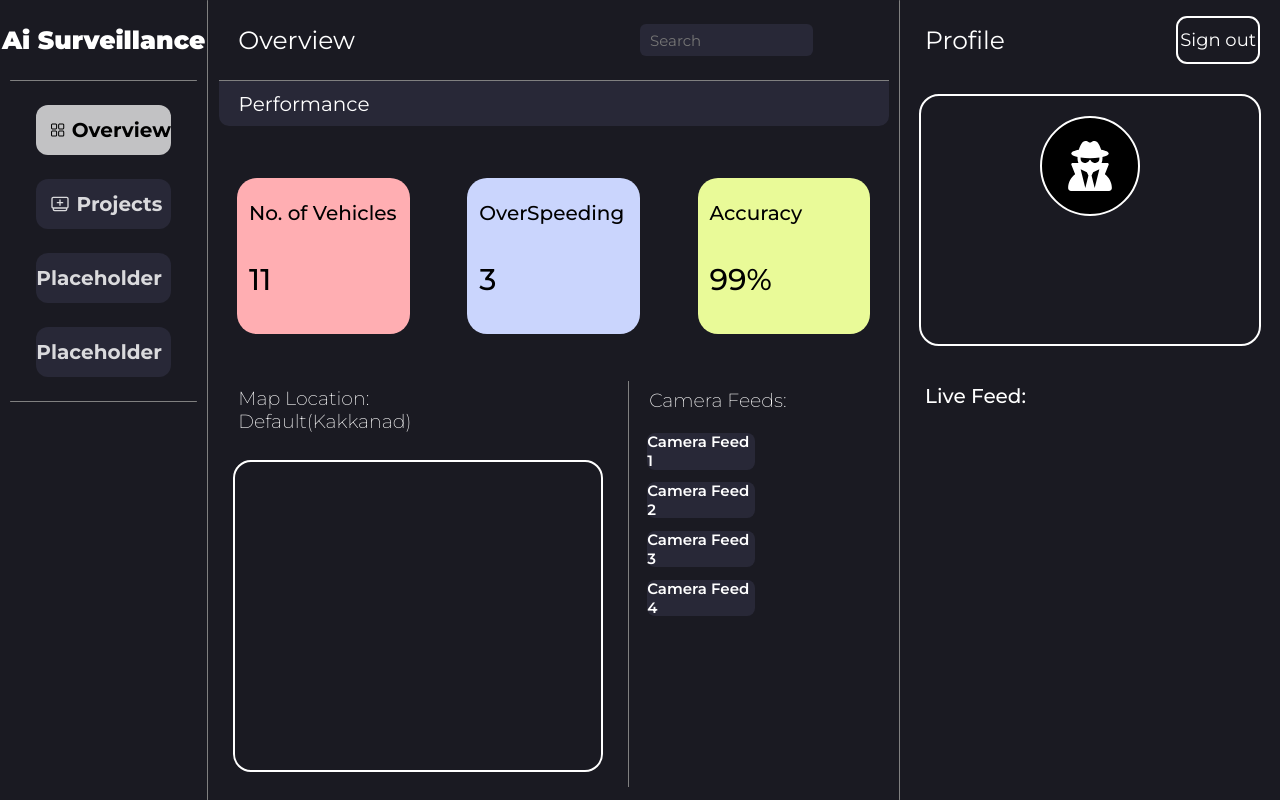
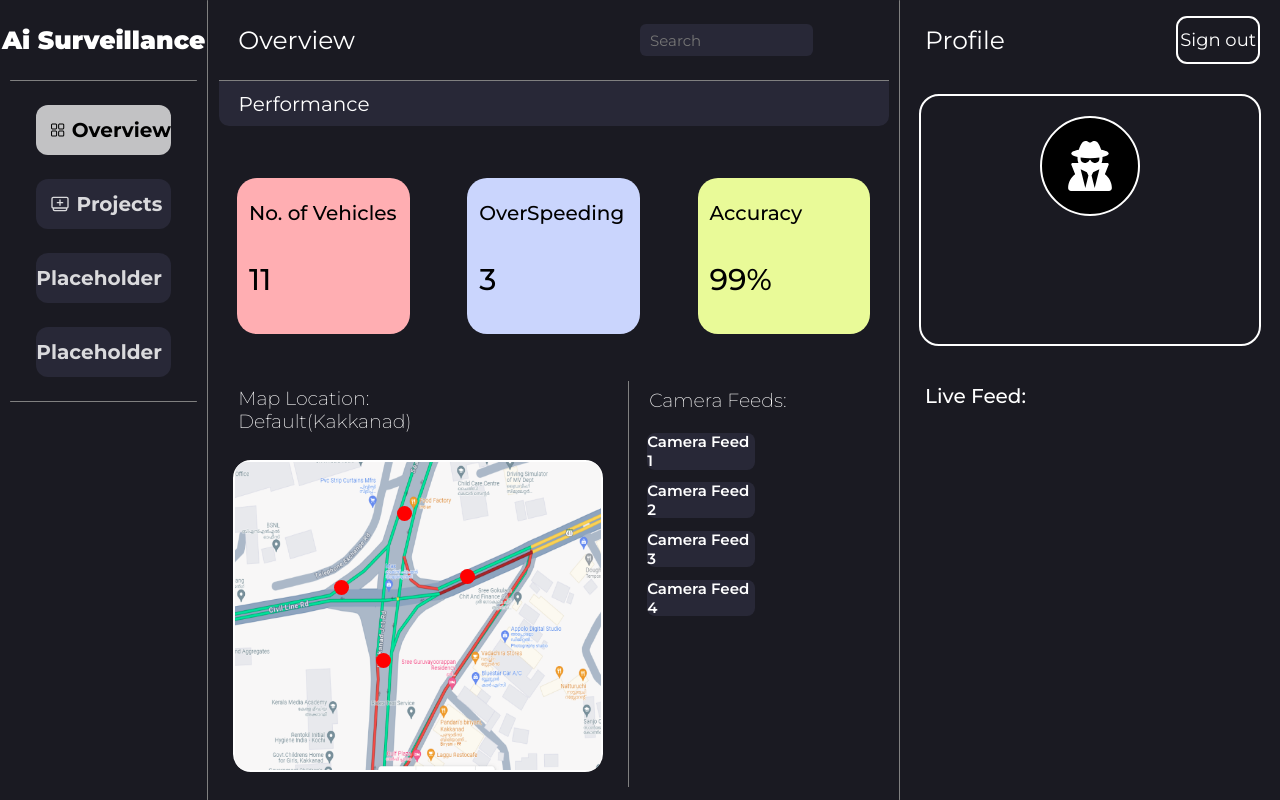
Before and after one commit to UnparallelStudios/ai-speed-frontend, a React (Vite) app: page /dashboard in a window 1280 px wide. Built offline with nearby package versions, Linux system fonts and the light colour scheme; no server answers; grey boxes are pictures that could not be loaded.

Commit message:
mapfeed update + login integration

```diff
--- a/src/pages/Dashboard/components/DashboardComp/LocationMap/index.jsx
+++ b/src/pages/Dashboard/components/DashboardComp/LocationMap/index.jsx
@@ -1,9 +1,61 @@
+import { useState } from "react";
 import "./index.scss";
 
 function LocationMap({ locationId }) {
   if (locationId == null) {
     locationId = "Default(Kakkanad)";
   }
+
+  const [activeFeedItem, setActiveFeedItem] = useState("");
+  const [activePointerItem, setActivePointerItem] = useState("");
+
+  const CameraFeedItem = ({ title, onClick, active }) => {
+    return (
+      <a
+        className={active ? "feeds-list-item--active" : "feeds-list-item"}
+        onClick={onClick}
+      >
+        {title}
+      </a>
+    );
+  };
+
+  const FeedPointerItem = ({ active, topValue, leftValue }) => {
+    console.log(active);
+    if (active == false) {
+      return (
+        <div
+          className="map-pointer"
+          style={{ top: topValue, left: leftValue }}
+        ></div>
+      );
+    } else {
+      return (
+        <div
+          className="map-pointer--active "
+          style={{ top: topValue, left: leftValue }}
+        ></div>
+      );
+    }
+  };
+
+  const cameraFeedElements = [
+    { title: "Camera Feed 1", key: 0 },
+    { title: "Camera Feed 2", key: 1 },
+    { title: "Camera Feed 3", key: 2 },
+    { title: "Camera Feed 4", key: 3 },
+  ];
+
+  const feedPointerElements = [
+    { top: "40%", left: "30%", key: 0 },
+    { top: "20%", left: "45%", key: 1 },
+    { top: "37%", left: "60%", key: 2 },
+    { top: "60%", left: "40%", key: 3 },
+  ];
+
+  const handleActiveFeedItem = (index) => {
+    setActiveFeedItem(index);
+  };
 
   return (
     <>
@@ -16,7 +68,20 @@ function LocationMap({ locationId }) {
             </div>
           </div>
           <div className="map-display-container">
-            <div className="full-size-map-display"></div>
+            <div className="full-size-map-display">
+              <img
+                className="map-image-1"
+                src="src/pages/Dashboard/dashAssets/mapimage.png"
+              ></img>
+            </div>
+            {feedPointerElements.map((item, index) => (
+              <FeedPointerItem
+                key={item.key}
+                topValue={item.top}
+                leftValue={item.left}
+                active={index === activeFeedItem}
+              />
+            ))}
           </div>
         </div>
         <div className="divider-3"></div>
@@ -27,10 +92,14 @@ function LocationMap({ locationId }) {
           <div className="camera-feeds">
             {/* links need to be reworked for further dev */}
             <div className="feeds-list">
-              <a>Camera Feed 1</a>
-              <a>Camera Feed 2</a>
-              <a>Camera Feed 3</a>
-              <a>Camera Feed 4</a>
+              {cameraFeedElements.map((item, index) => (
+                <CameraFeedItem
+                  key={item.key}
+                  title={item.title}
+                  active={index === activeFeedItem}
+                  onClick={() => handleActiveFeedItem(index)}
+                />
+              ))}
             </div>
           </div>
         </div>
--- a/src/pages/Dashboard/components/DashboardComp/LocationMap/index.scss
+++ b/src/pages/Dashboard/components/DashboardComp/LocationMap/index.scss
@@ -33,6 +33,7 @@
         display: flex;
         justify-content: center;
         align-items: center;
+        position: relative;
 
         .full-size-map-display {
             height: 85%;
@@ -76,7 +77,7 @@
             font-size: 15px;
             font-weight: 600;
 
-            a {
+            .feeds-list-item {
                 height: 20%;
                 width: 40%;
                 display: flex;
@@ -87,11 +88,41 @@
                 background-color: #282837;
             }
 
+            .feeds-list-item--active {
+                height: 20%;
+                width: 40%;
+                display: flex;
+                margin-left: 18px;
+                align-items: center;
+                justify-content: center;
+                border-radius: 8px;
+                color: black;
+                background-color: rgba(255, 255, 255, 0.733);
+            }
+
             a:hover {
                 background-color: rgba(255, 255, 255, 0.686);
                 color: black;
+                cursor: pointer;
             }
         }
     }
 
 }
+
+.map-pointer {
+    height: 15px;
+    width: 15px;
+    position: absolute;
+    background-color: red;
+    border-radius: 15px;
+}
+
+.map-pointer--active {
+    height: 15px;
+    width: 15px;
+    position: absolute;
+    background-color: red;
+    border-radius: 15px;
+    border: 4px black solid;
+}
--- a/src/pages/Dashboard/index.jsx
+++ b/src/pages/Dashboard/index.jsx
@@ -10,6 +10,7 @@ import Popup from "reactjs-popup";
 
 function Dashboard(activeUrlIndex) {
   const [elementHeight, setElementHeight] = useState("");
+  const [popupState, setPopupState] = useState("");
   const heightRef = useRef();
   const { locationId } = useParams();
   const navigate = useNavigate();
@@ -21,6 +22,10 @@ function Dashboard(activeUrlIndex) {
   const signoutReset = () => {
     localStorage.removeItem("username");
     navigate("/");
+  };
+
+  const closePopup = () => {
+    setPopupState(false);
   };
 
   return (
@@ -51,6 +56,8 @@ function Dashboard(activeUrlIndex) {
                 trigger={<a className="logout-button">Sign out</a>}
                 position={"center"}
                 arrow={false}
+                open={popupState}
+                closeOnDocumentClick
               >
                 <div className="profile-popup-container">
                   <div className="popup-question">
@@ -62,7 +69,9 @@ function Dashboard(activeUrlIndex) {
                     <a className="choice-yes" onClick={signoutReset}>
                       Yes
                     </a>
-                    <a className="choice-no">No</a>
+                    <a className="choice-no" onClick={closePopup}>
+                      No
+                    </a>
                   </div>
                 </div>
               </Popup>
--- a/src/pages/Dashboard/index.scss
+++ b/src/pages/Dashboard/index.scss
@@ -181,3 +181,8 @@
     // background-color: blue;
     flex: 1;
 }
+
+.map-image-1 {
+  height: 100%;
+  width: 100%;
+}
--- a/src/pages/Login/index.jsx
+++ b/src/pages/Login/index.jsx
@@ -8,7 +8,7 @@ import axios from "axios";
 import { useState, useEffect, useRef } from "react";
 
 import { FaUserShield } from "react-icons/fa";
-import { BsFillShieldLockFill } from "react-icons/bs";
+import { BsFillShieldLockFill, BsPass } from "react-icons/bs";
 import { AiOutlineSwapRight } from "react-icons/ai";
 
 const Login = () => {
@@ -25,10 +25,16 @@ const Login = () => {
     setLoginPassword(e.target.value);
   };
 
-  const url = "  ";
+  const url = "https://32c4-34-16-150-250.ngrok-free.app/login";
 
   const validateLogin = () => {
-    if (loginUsername == "prathik" && loginPassword == "prejith") {
+    const response = axios
+      .post(url, {
+        username: loginUsername,
+        password: loginPassword,
+      })
+      .then(function (response) {
+        if (response.status == 200) {
           setLoginStatus("Success");
           localStorage.setItem("username", loginUsername);
           setTimeout(() => {
@@ -40,6 +46,23 @@ const Login = () => {
             window.location.reload();
           }, 1000);
         }
+      })
+      .catch(function (error) {
+        console.log(error);
+      });
+
+    // if (loginUsername == "prathik" && loginPassword == "prejith") {
+    //   setLoginStatus("Success");
+    //   localStorage.setItem("username", loginUsername);
+    //   setTimeout(() => {
+    //     navigate("/dashboard");
+    //   }, 2000);
+    // } else {
+    //   setLoginStatus("Failed");
+    //   setTimeout(() => {
+    //     window.location.reload();
+    //   }, 1000);
+    // }
   };
 
   const LoginStatusBar = ({ status }) => {
```
Also changed, not shown: src/pages/Dashboard/dashAssets/mapimage.png (added). Lines whose indentation alone changed are shown as unchanged.
